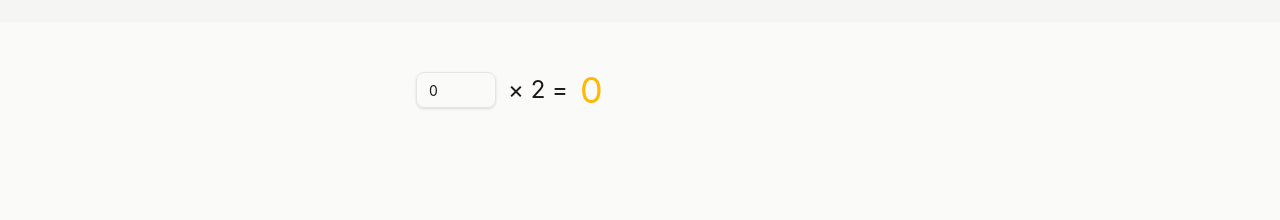
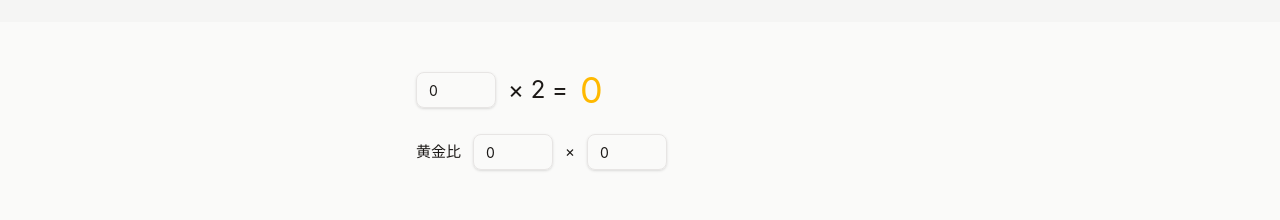
Before and after one commit to lateen-sail/learn-vue, a Vue app: page /computed in a window 1280 px wide. Shown: the part 126-346 px from the top of the page. Built offline with nearby package versions, Linux system fonts and the light colour scheme.

Commit message:
feat: get, set の学習

```diff
--- a/src/views/learning/Computed.vue
+++ b/src/views/learning/Computed.vue
@@ -1,10 +1,21 @@
 <template>
-  <div class="flex items-center gap-3 w-full max-w-md">
-    <Input v-model="count" type="number" class="w-20" />
-    <span class="text-2xl shrink-0">× 2 =</span>
-    <span class="text-amber-400 font-bold text-4xl shrink-0">{{
-      doubleCount
-    }}</span>
+  <div class="flex flex-col gap-6 w-full max-w-md">
+    <!-- getter のみ -->
+    <div class="flex items-center gap-3">
+      <Input v-model="baseValueDouble" type="number" class="w-20" />
+      <span class="text-2xl shrink-0">× 2 =</span>
+      <span class="text-amber-400 font-bold text-4xl shrink-0">
+        {{ doubleCount }}
+      </span>
+    </div>
+
+    <!-- getter / setter -->
+    <div class="flex items-center gap-3">
+      <span class="shrink-0">黄金比</span>
+      <Input v-model="baseValueGolden" type="number" class="w-20" />
+      <span class="shrink-0">×</span>
+      <Input v-model="doubleCountWithSetter" type="number" class="w-20" />
+    </div>
   </div>
 </template>
 
@@ -12,9 +23,39 @@
 import { ref, computed } from "vue";
 import { Input } from "@/components/ui/input";
 
-const count = ref(0);
+// Case 1
+const baseValueDouble = ref(0);
+const doubleCount = computed(() => {
+  return baseValueDouble.value * 2;
+});
 
-const doubleCount = computed(() => {
-  return count.value * 2;
+// Case 2
+const baseValueGolden = ref(0);
+const GOLDEN_RATIO = 1.618;
+const doubleCountWithSetter = computed({
+  get() {
+    return baseValueGolden.value * GOLDEN_RATIO;
+  },
+  set(value) {
+    baseValueGolden.value = value / GOLDEN_RATIO;
+  },
 });
+/*　学習メモ
+■ 特徴
+•	元データを加工した派生値
+•	表示時と更新時で処理を分離できる
+•	双方向だが「直接更新していない」
+
+■ 向いている用途
+	•	単位、比率変換
+	•	フォーム用の表示専用値
+	•	UI 都合の値変換
+
+■ get / set を使ってよい条件例
+	•	元となる state が存在する
+	•	それを変換した値を UI に見せたい
+	•	書き戻すときも逆変換が必要
+	•	副作用はない
+	•	ロジックが対称（get ↔ set）
+*/
 </script>
```
